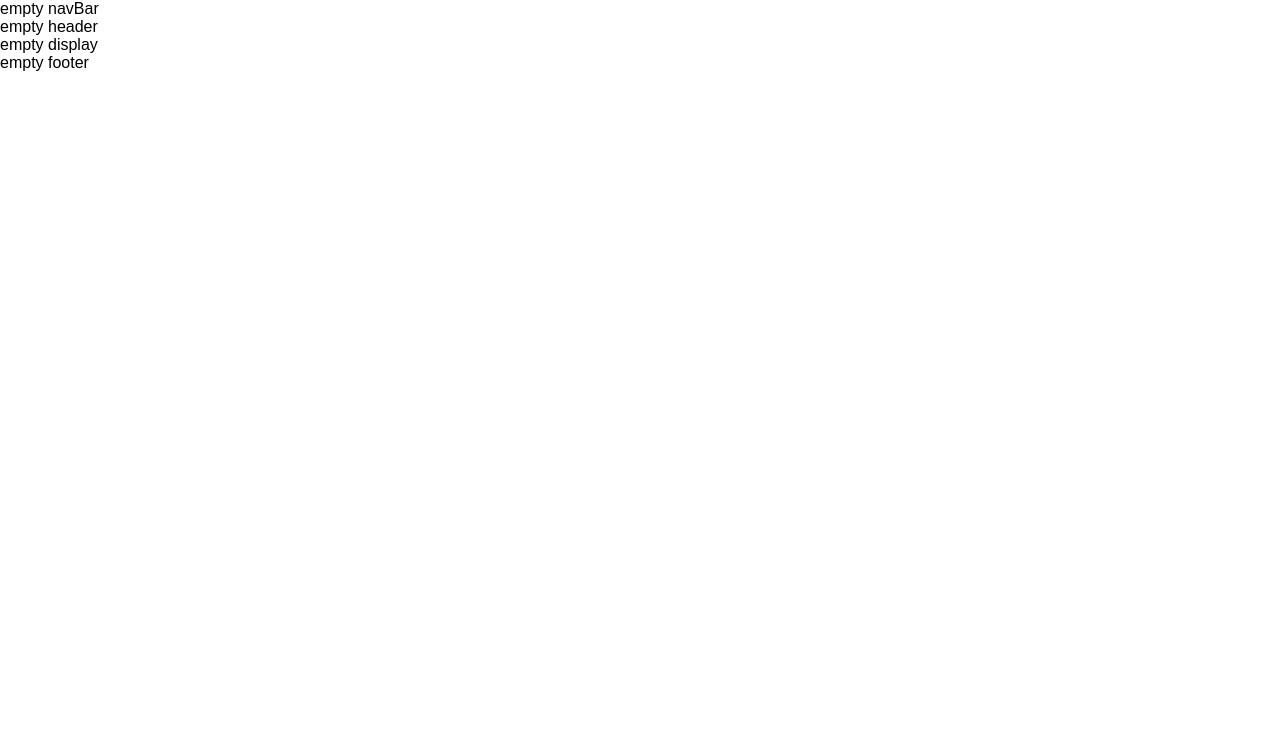
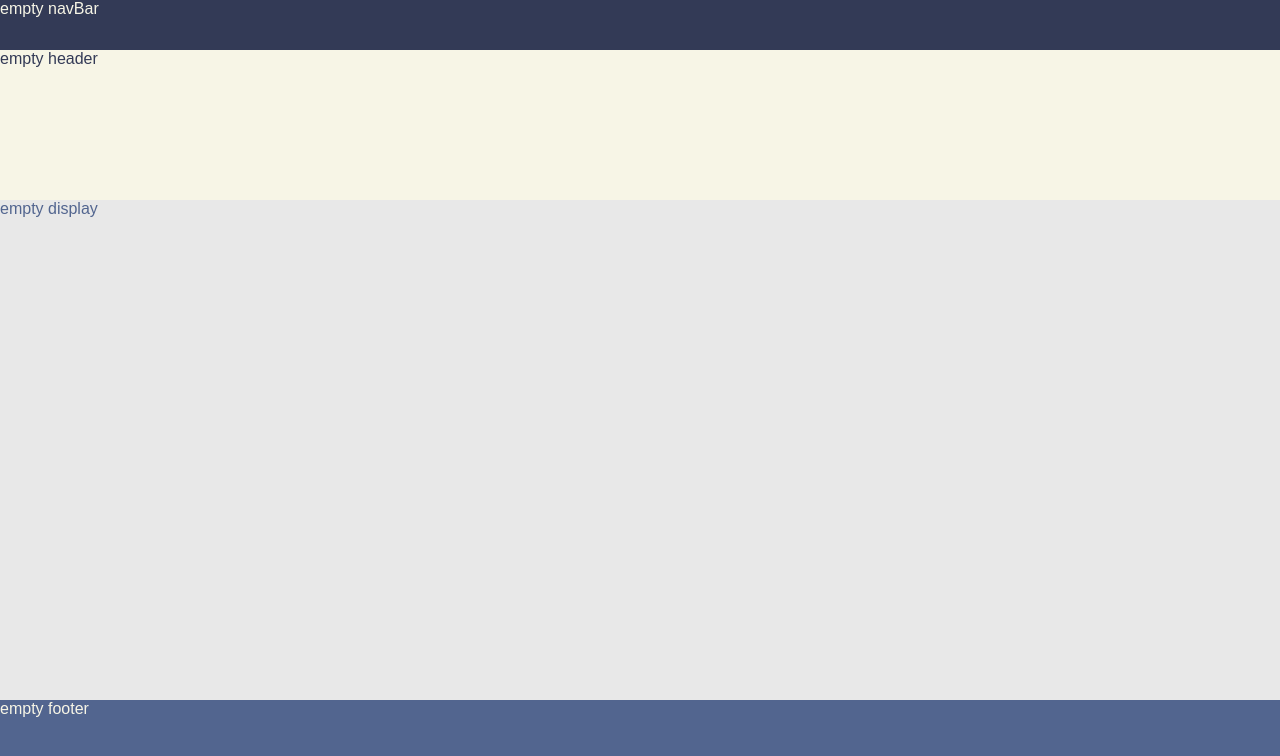
Before and after one commit to fistacuffs/okami-frontend, a React app: page / in a window 1280 px wide. Shown: the top 756 px of the page. Built offline with nearby package versions, Linux system fonts and the light colour scheme.

Commit message:
Add css file for containers.

```diff
--- /dev/null
+++ b/src/containers/Containers.css
@@ -0,0 +1,23 @@
+.display {
+  background-color: #E8E8E8;
+  color: #52658F;
+  height: 500px;
+}
+
+.footer {
+  background-color: #52658F;
+  color: #F7F5E6;
+  height: 300px;
+}
+
+.header {
+  background-color: #F7F5E6;
+  color: #333A56;
+  height: 150px;
+}
+
+.nav-bar {
+  background-color: #333A56;
+  color: #F7F5E6;
+  height: 50px;
+}
--- a/src/containers/Display.js
+++ b/src/containers/Display.js
@@ -1,7 +1,11 @@
 import React from 'react';
 
+import './Containers.css';
+
 export const Display = () => (
-  <section>empty display</section>
+  <section className="display">
+    empty display
+  </section>
 );
 
 export default Display;
--- a/src/containers/Footer.js
+++ b/src/containers/Footer.js
@@ -1,7 +1,11 @@
 import React from 'react';
 
+import './Containers.css';
+
 export const Footer = () => (
-  <footer>empty footer</footer>
+  <footer className="footer">
+    empty footer
+  </footer>
 );
 
 export default Footer;
--- a/src/containers/Header.js
+++ b/src/containers/Header.js
@@ -1,7 +1,9 @@
 import React from 'react';
 
+import './Containers.css';
+
 export const Header = () => (
-  <header>
+  <header className="header">
     empty header
   </header>
 );
--- a/src/containers/NavBar.js
+++ b/src/containers/NavBar.js
@@ -1,7 +1,11 @@
 import React from 'react';
 
+import './Containers.css';
+
 export const NavBar = () => (
-  <nav>empty navBar</nav>
+  <nav className="nav-bar">
+    empty navBar
+  </nav>
 );
 
 export default NavBar;
```
